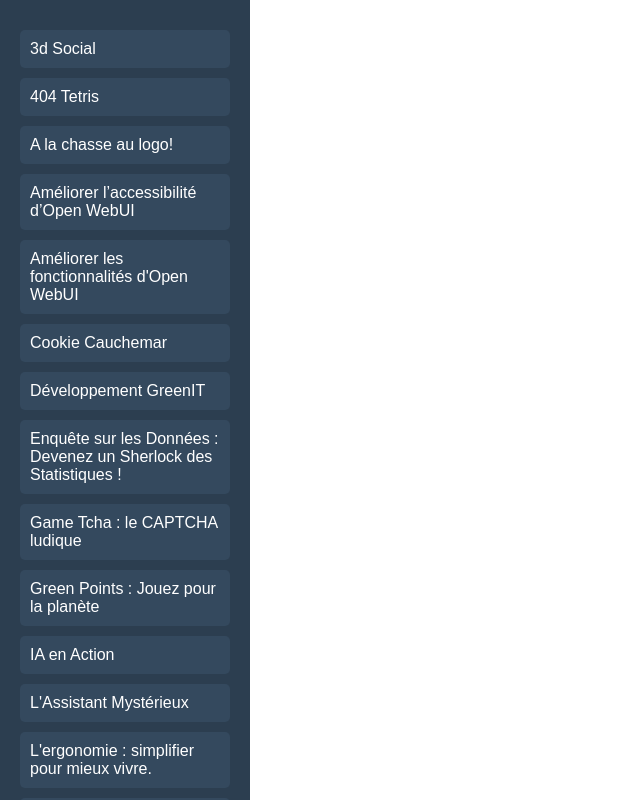
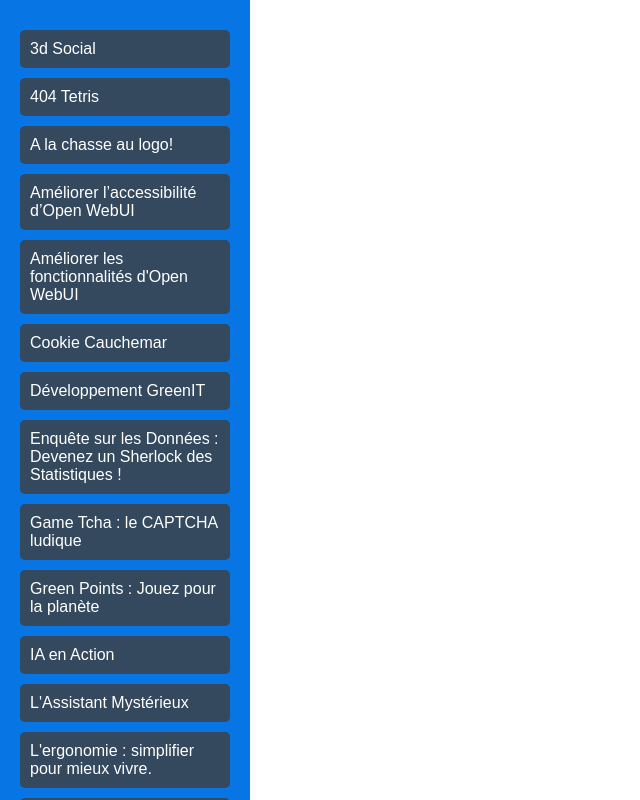
Before and after one commit to RamiIbrahim2002/-nuit_d_info_analyzer, a plain HTML site: page index.html in a window 1280 px wide. Shown: the whole page, without its empty margins (0-640 px from the left). Drawn offline with Linux system fonts and the light colour scheme.

Commit message:
example for mathew

```diff
--- a/style.css
+++ b/style.css
@@ -17,7 +17,7 @@ body {
 
 .sidebar {
     width: 250px;
-    background-color: #2c3e50;
+    background-color: #0775e3;
     color: white;
     padding: 20px;
     height: 100vh;
```
